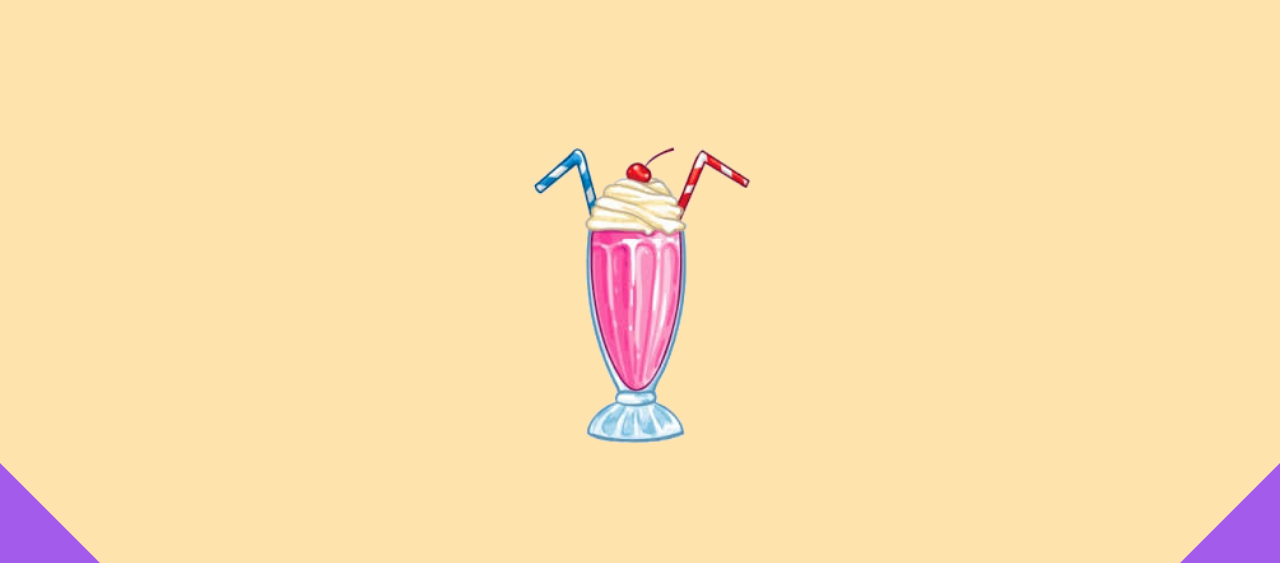
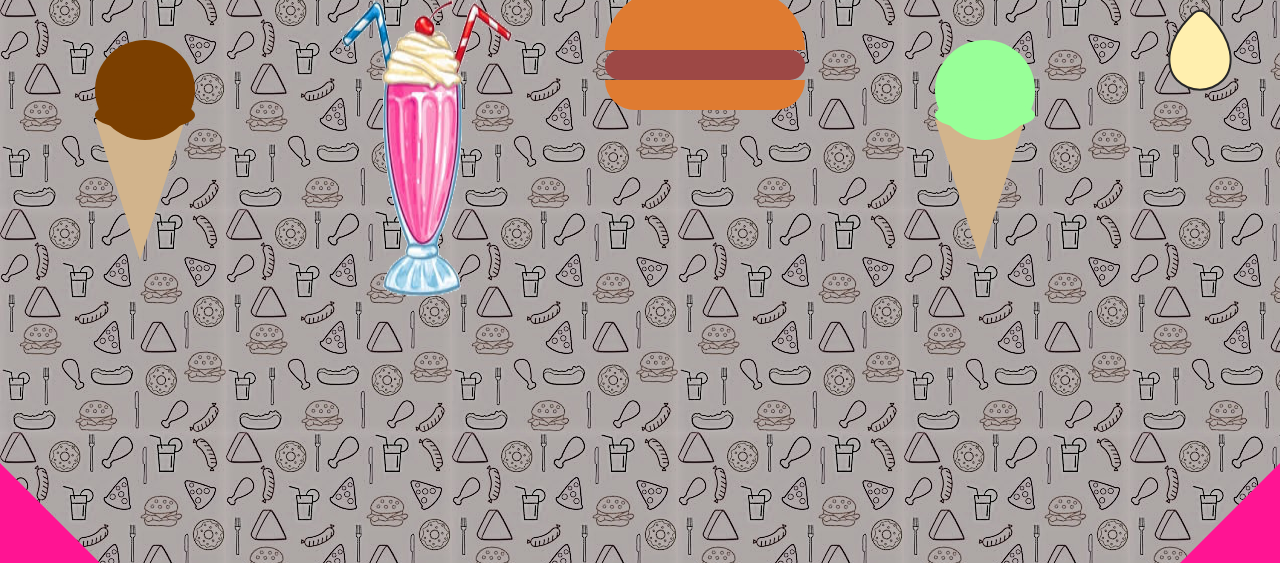
Before and after one commit to Sameer-Haque/rupa_root, a plain HTML site: page index.html in a window 1280 px wide. Shown: the part 237-800 px from the top of the page. Drawn offline with Linux system fonts and the light colour scheme.

Commit message:
week 2 - added 3 things and fixed footer of page

```diff
--- a/css/style.css
+++ b/css/style.css
@@ -3,13 +3,18 @@
   padding: 0px;
   box-sizing: border-box;
 }
+
 body {
-  background-color: #FEE3AD;
+  font-family: 'Poppins', sans-serif;
+}
+nav {
+  background-color: #FFC0AD;
 }
 nav h1 {
   font-size: 10rem;
   text-align: center;
   color: #FF1493;
+  font-family: 'Roboto', sans-serif;
 }
 
 nav ul {
@@ -32,18 +37,19 @@ nav ul li a:hover {
 .bottom-left {
   width: 0;
   height: 0;
-  border-bottom: 100px solid #A35BEB;
+  border-bottom: 100px solid #FF1493;
   border-right: 100px solid transparent;
-  position: absolute;
+  position: fixed;
   bottom: 0px;
+  left: 0px;
 }
 
 .bottom-right {
   width: 0;
   height: 0;
-  border-bottom: 100px solid #A35BEB;
+  border-bottom: 100px solid #FF1493;
   border-left: 100px solid transparent;
-  position: absolute;
+  position: fixed;
   bottom: 0px;
   right: 0px;
 }
@@ -51,10 +57,105 @@ nav ul li a:hover {
 .hero {
   position: absolute;
   left: 50%;
-  right: 50%;
-  transform: translate(-50%,50%);
+  top: 50%;
+  transform: translate(-50%,-50%);
   width: 20%;
 }
 .hero img {
   width: 100%;
 }
+.landing-container {
+  display: flex;
+  flex-wrap: wrap;
+  padding: 5px;
+  justify-content: space-around;
+}
+/* ----ICE CREAM CONE ------ */
+.icecream-container {
+  position: relative;
+  margin: 50px;
+  display: inline-block;
+}
+.icecream {
+  background-color: #7B3F00;
+  width: 100px;
+  height: 100px;
+  border-radius: 100%;
+  position: relative;
+}
+
+.icecream::after {
+  content: '';
+  position: absolute;
+  bottom: 10px;
+  left: 0px;
+  height: 30px;
+  background: #7B3F00;
+  width: 100px;
+  border-radius: 100%;
+}
+.icecream2 {
+  background-color: #98ff98 ;
+  width: 100px;
+  height: 100px;
+  border-radius: 100%;
+  position: relative;
+}
+
+.icecream2::after {
+  content: '';
+  position: absolute;
+  bottom: 10px;
+  left: 0px;
+  height: 30px;
+  background: #98ff98 ;
+  width: 100px;
+  border-radius: 100%;
+}
+
+
+.cone {
+  margin-top: -20px;
+  height: 0px;
+  width: 0px;
+  border-right: 45px solid transparent;
+  border-left: 45px solid transparent;
+  border-top: 140px solid tan;
+  z-index: 1;
+}
+
+/* ---- pizza ---- */
+
+.burger-container {
+  width: 200px;
+  height: 200px;
+}
+.bun {
+	 width: 200px;
+	 height: 60px;
+	 background-color: #df7b31;
+	 border-radius: 100px 100px 0 0;
+}
+.meat {
+  top: 135px;
+  width: 200px;
+  height: 30px;
+  background: #9D4845;
+  border-radius: 100px;
+}
+.bun2 {
+	 width: 200px;
+	 height: 30px;
+	 background-color: #df7b31;
+	 border-radius: 0px 0px 100px 100px;
+}
+
+.egg {
+  width: 70px;
+  height: 70px;
+  background: #ffefae;
+  border-radius: 80% 15% 55% 50% / 55% 15% 80% 50%;
+  transform: rotate(-45deg);
+  border: 2px solid #272727;
+  margin-top: 30px;
+}
--- a/index.html
+++ b/index.html
@@ -5,21 +5,43 @@
     <meta name="viewport" content="width=device-width, initial-scale=1.0">
     <title>Crumbs Magazine</title>
     <link rel="stylesheet" href="/css/style.css">
+    <link rel="preconnect" href="https://fonts.gstatic.com">
+    <link href="https://fonts.googleapis.com/css2?family=Roboto:wght@700&display=swap" rel="stylesheet">
+    <link href="https://fonts.googleapis.com/css?family=Montserrat:500,600,700&display=swap" rel="stylesheet">
+    <link href="https://fonts.googleapis.com/css?family=Poppins:300,400,400i&display=swap" rel="stylesheet">
 </head>
-<body>
+<body style="background-image:url(images/bg.png);">
     <nav>
       <h1>Crumbs</h1>
-      <ul>
-        <li><a href="#">Page 1</a></li>
+      <ul >
+        <li><a href="bookshelf.html">Bookeshelf</a></li>
         <li><a href="#">Page 2</a></li>
         <li><a href="#">Page 3</a></li>
         <li><a href="#">Page 4</a></li>
       </ul>
     </nav>
+  <div class="landing-container">
+    <div class="icecream-container">
+      <div class="icecream"></div>
+      <div class="cone"></div>
+    </div>
+    <img src="images/kawaii_shake.png" alt="shake">
+    <div class="burger-container">
+      <div class="bun"></div>
+      <div class="meat"></div>
+      <div class="bun2"></div>
+    </div>
+    <div class="icecream-container">
+      <div class="icecream2"></div>
+      <div class="cone"></div>
+    </div>
+    <div class="egg">
+    </div>
+  </div>
     <div class="bottom-left"></div>
     <div class="bottom-right"></div>
-    <div class="hero">
-      <img src="images/kawaii_shake.png" alt="Donuts clipart">
-    </div>
+<ul>
+  <li></li>
+</ul>
 </body>
 </html>
```
Also changed, not shown: images/bg.png (added).
